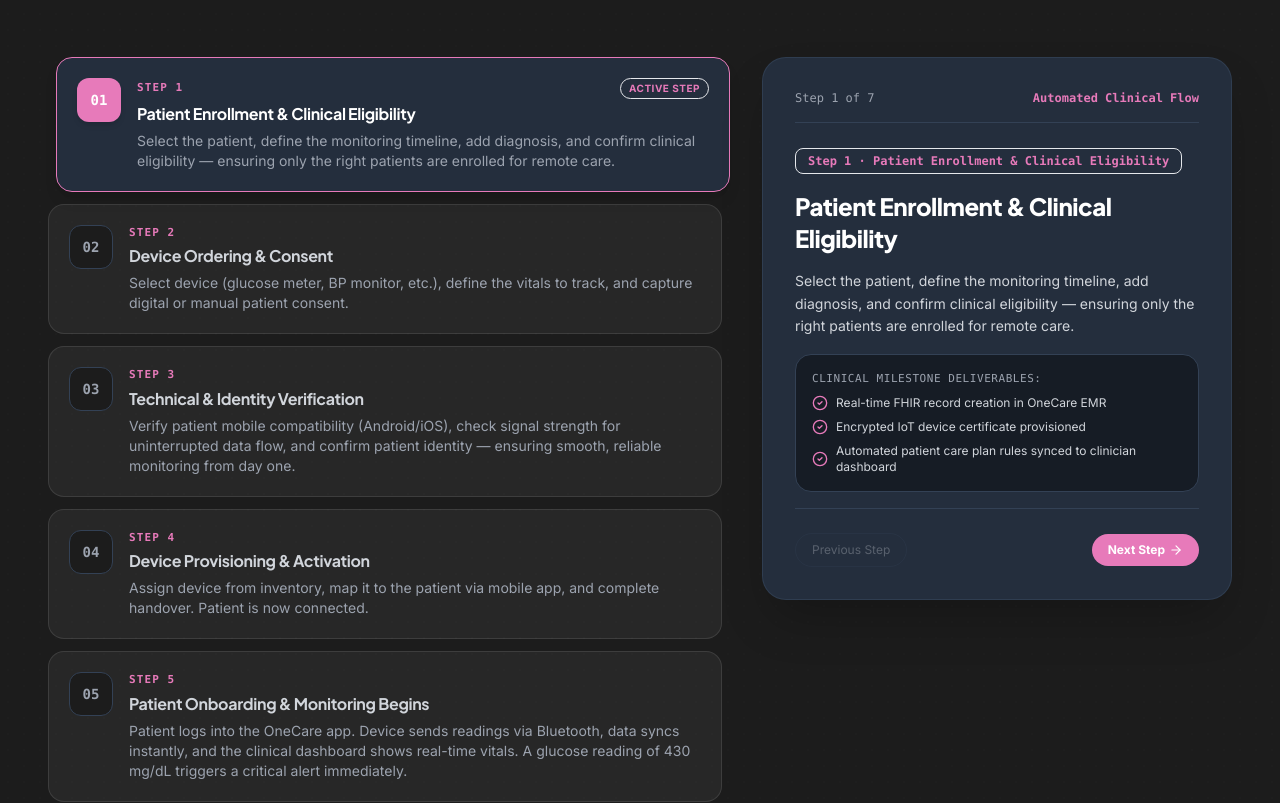
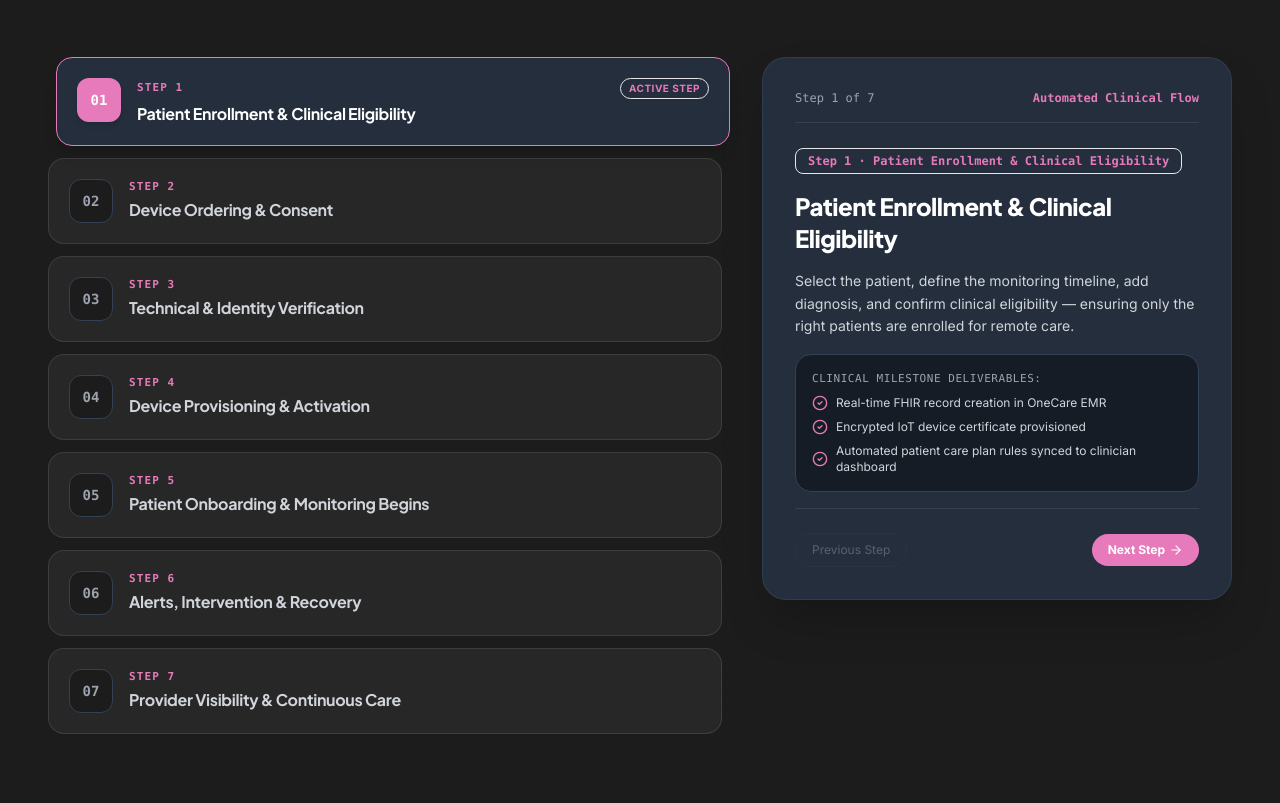
Before and after one commit to PravinG0/Onecare_RPM, a React (Vite) app: page / in a window 1280 px wide. Shown: the part 6500-7303 px from the top of the page. Built offline with nearby package versions, Linux system fonts and the light colour scheme.

Commit message:
Remove redundant descriptions from How It Works left column

```diff
--- a/src/components/HowItWorks.jsx
+++ b/src/components/HowItWorks.jsx
@@ -96,10 +96,6 @@ export function HowItWorks() {
                       >
                         {step.title}
                       </h3>
-
-                      <p className="mt-1.5 text-xs sm:text-sm text-gray-400 leading-relaxed">
-                        {step.desc}
-                      </p>
                     </div>
                   </div>
                 </div>
```
